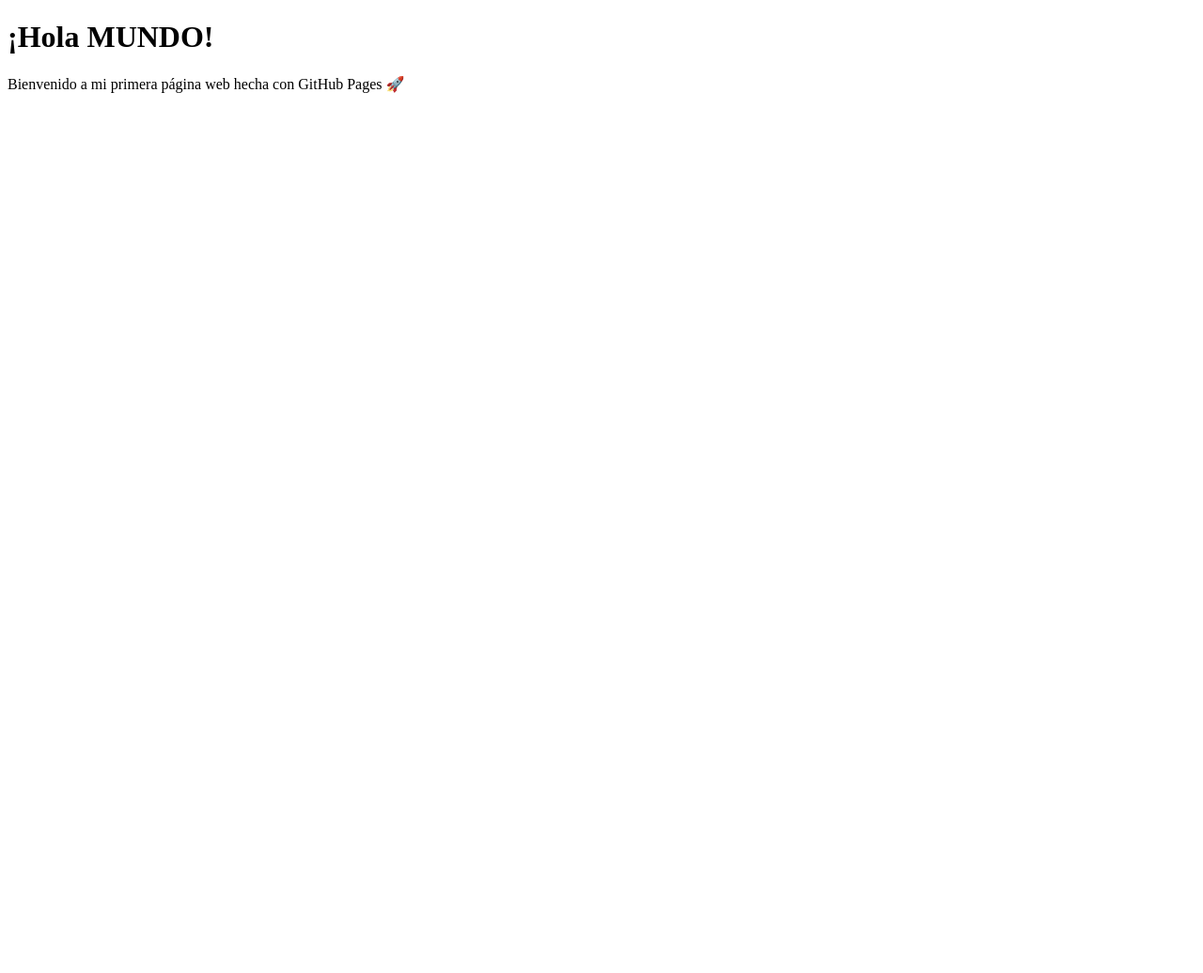
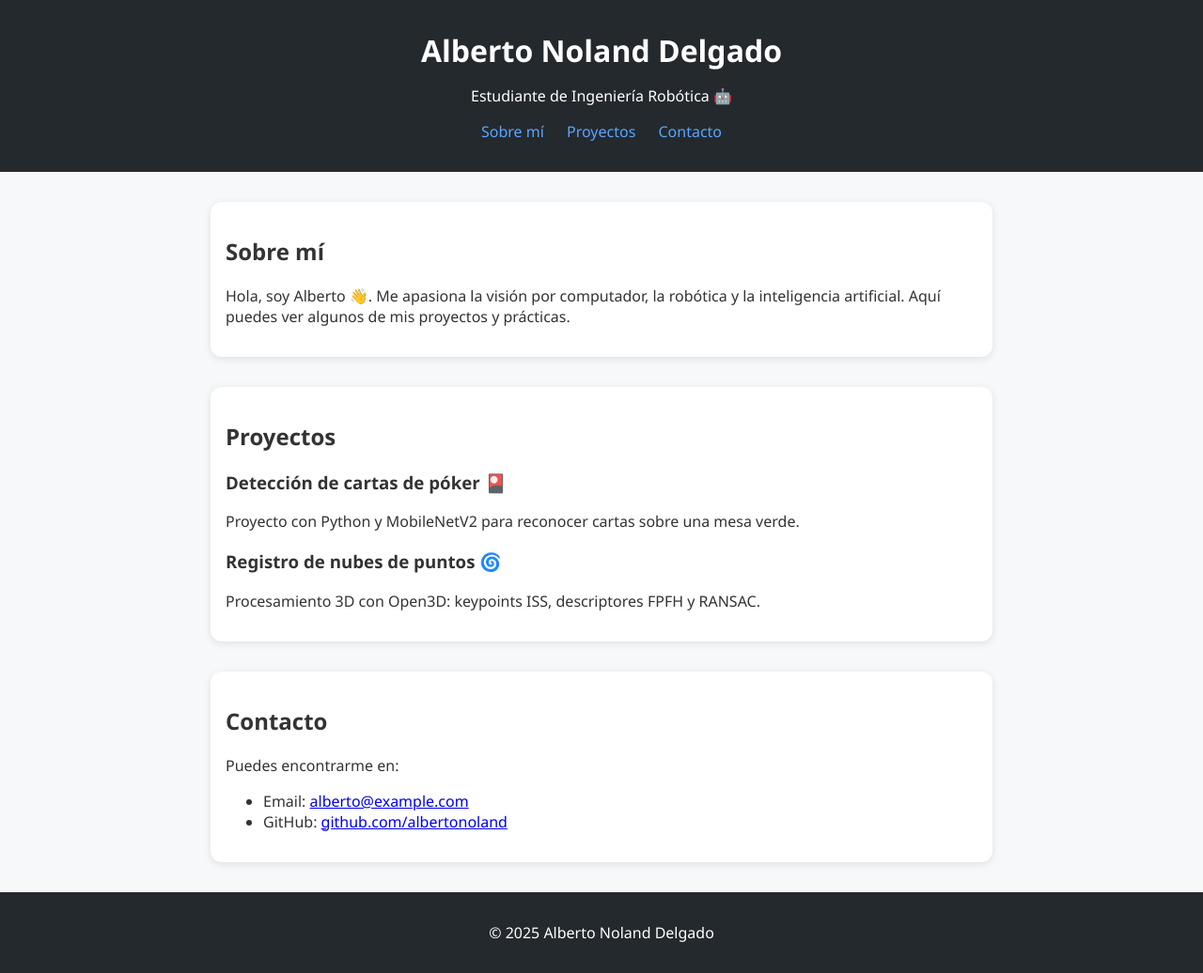
Before and after one commit to nolandius777/pruebayo.github.io, a plain HTML site: page index.html in a window 1280 px wide. Shown: the whole page at 94% size. Before the commit the page ends 800 px from the top, so only its background shows below. Drawn offline with Linux system fonts and the light colour scheme.

Commit message:
Update index.html

```diff
--- a/index.html
+++ b/index.html
@@ -1,11 +1,50 @@
 <!DOCTYPE html>
-<html>
-  <head>
-    <meta charset="UTF-8" />
-    <title>Mi primera web</title>
-  </head>
-  <body>
-    <h1>¡Hola MUNDO!</h1>
-    <p>Bienvenido a mi primera página web hecha con GitHub Pages 🚀</p>
-  </body>
+<html lang="es">
+<head>
+  <meta charset="UTF-8">
+  <meta name="viewport" content="width=device-width, initial-scale=1.0">
+  <title>Portafolio de Alberto Noland</title>
+  <link rel="stylesheet" href="style.css">
+</head>
+<body>
+  <header>
+    <h1>Alberto Noland Delgado</h1>
+    <p>Estudiante de Ingeniería Robótica 🤖</p>
+    <nav>
+      <a href="#sobre-mi">Sobre mí</a>
+      <a href="#proyectos">Proyectos</a>
+      <a href="#contacto">Contacto</a>
+    </nav>
+  </header>
+
+  <section id="sobre-mi">
+    <h2>Sobre mí</h2>
+    <p>Hola, soy Alberto 👋. Me apasiona la visión por computador, la robótica y la inteligencia artificial. Aquí puedes ver algunos de mis proyectos y prácticas.</p>
+  </section>
+
+  <section id="proyectos">
+    <h2>Proyectos</h2>
+    <div class="proyecto">
+      <h3>Detección de cartas de póker 🎴</h3>
+      <p>Proyecto con Python y MobileNetV2 para reconocer cartas sobre una mesa verde.</p>
+    </div>
+    <div class="proyecto">
+      <h3>Registro de nubes de puntos 🌀</h3>
+      <p>Procesamiento 3D con Open3D: keypoints ISS, descriptores FPFH y RANSAC.</p>
+    </div>
+  </section>
+
+  <section id="contacto">
+    <h2>Contacto</h2>
+    <p>Puedes encontrarme en:</p>
+    <ul>
+      <li>Email: <a href="mailto:alberto@example.com">alberto@example.com</a></li>
+      <li>GitHub: <a href="https://github.com/albertonoland" target="_blank">github.com/albertonoland</a></li>
+    </ul>
+  </section>
+
+  <footer>
+    <p>© 2025 Alberto Noland Delgado</p>
+  </footer>
+</body>
 </html>
```
